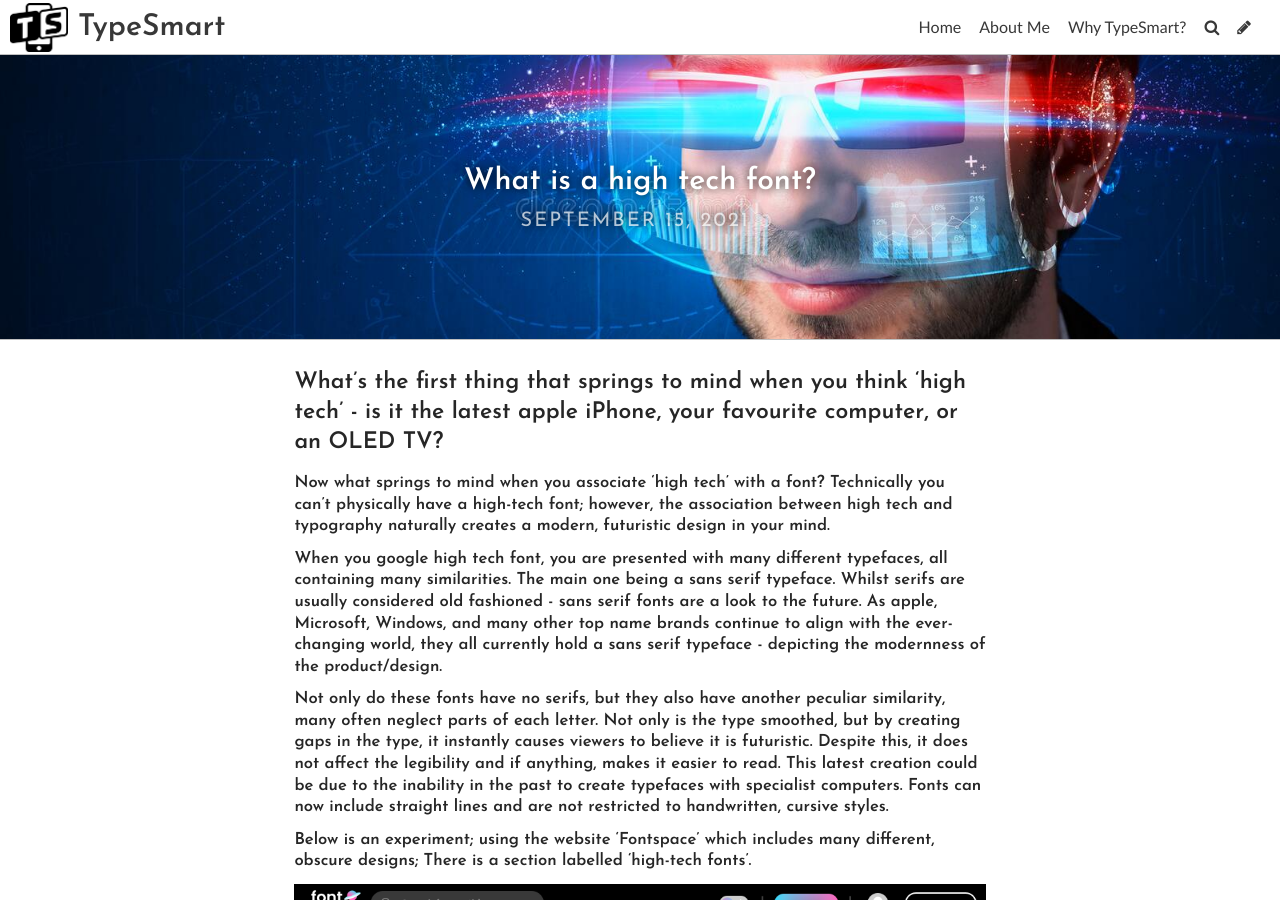
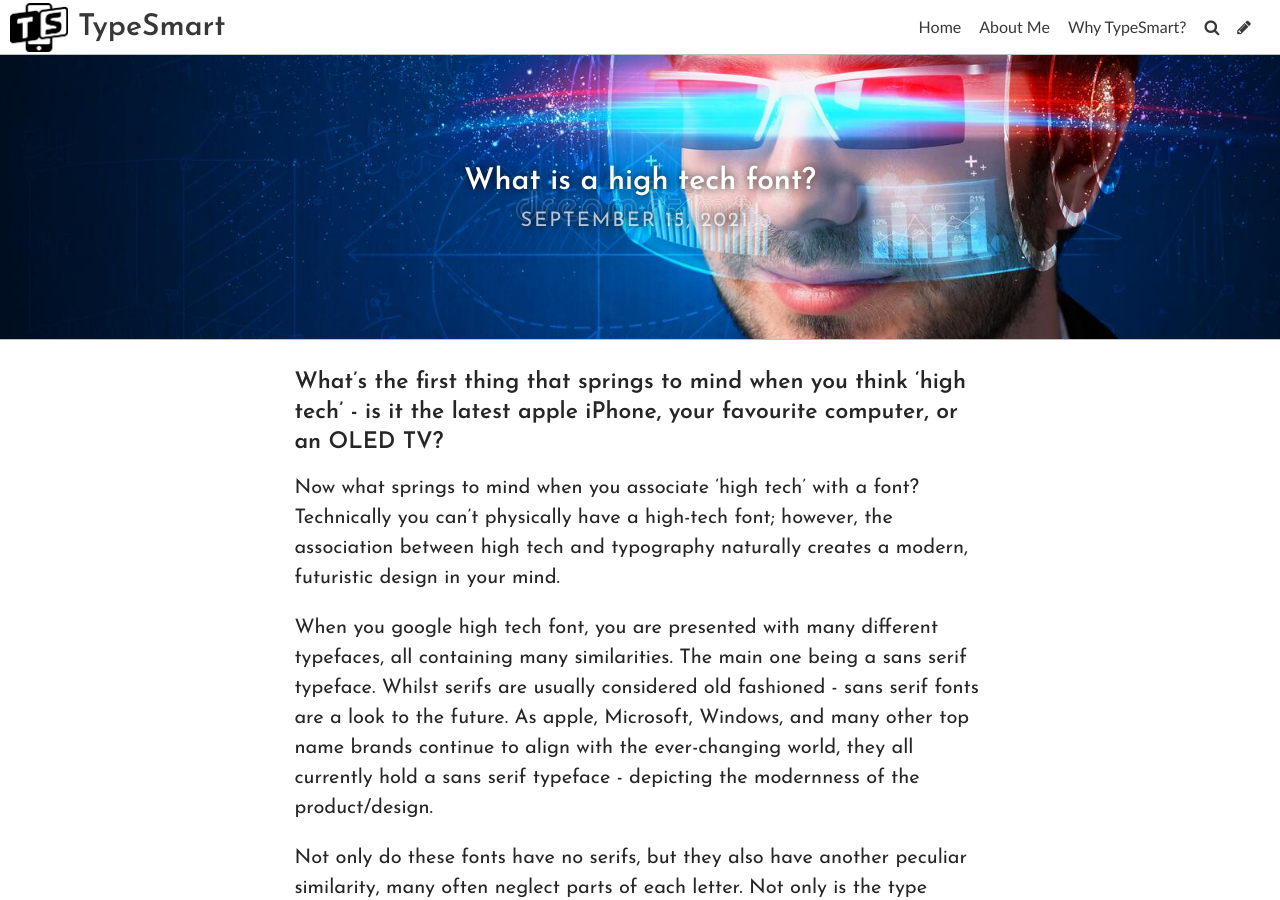
Before and after one commit to nicoleanncarter/typo-design-template, a Jekyll site: the page built from _posts/2021-11-20-what-is-a-high-tech-font.md, in a window 1280 px wide and 900 px high. Built offline with Jekyll 4.4.1, drawn with Linux system fonts in a browser that asks for light colours; some web fonts are replaced.

Commit message:
Update Post “2021-11-20-what-is-a-high-tech-font”

```diff
--- a/_posts/2021-11-20-what-is-a-high-tech-font.md
+++ b/_posts/2021-11-20-what-is-a-high-tech-font.md
@@ -8,16 +8,16 @@ comments: false
 ---
 #### **What’s the first thing that springs to mind when you think ‘high tech’ - is it the latest apple iPhone, your favourite computer, or an OLED TV?**
 
-##### Now what springs to mind when you associate ‘high tech’ with a font? Technically you can’t physically have a high-tech font; however, the association between high tech and typography naturally creates a modern, futuristic design in your mind.
+Now what springs to mind when you associate ‘high tech’ with a font? Technically you can’t physically have a high-tech font; however, the association between high tech and typography naturally creates a modern, futuristic design in your mind.
 
-##### When you google high tech font, you are presented with many different typefaces, all containing many similarities. The main one being a sans serif typeface. Whilst serifs are usually considered old fashioned - sans serif fonts are a look to the future. As apple, Microsoft, Windows, and many other top name brands continue to align with the ever-changing world, they all currently hold a sans serif typeface - depicting the modernness of the product/design.
+When you google high tech font, you are presented with many different typefaces, all containing many similarities. The main one being a sans serif typeface. Whilst serifs are usually considered old fashioned - sans serif fonts are a look to the future. As apple, Microsoft, Windows, and many other top name brands continue to align with the ever-changing world, they all currently hold a sans serif typeface - depicting the modernness of the product/design.
 
-##### Not only do these fonts have no serifs, but they also have another peculiar similarity, many often neglect parts of each letter. Not only is the type smoothed, but by creating gaps in the type, it instantly causes viewers to believe it is futuristic. Despite this, it does not affect the legibility and if anything, makes it easier to read. This latest creation could be due to the inability in the past to create typefaces with specialist computers. Fonts can now include straight lines and are not restricted to handwritten, cursive styles.
+Not only do these fonts have no serifs, but they also have another peculiar similarity, many often neglect parts of each letter. Not only is the type smoothed, but by creating gaps in the type, it instantly causes viewers to believe it is futuristic. Despite this, it does not affect the legibility and if anything, makes it easier to read. This latest creation could be due to the inability in the past to create typefaces with specialist computers. Fonts can now include straight lines and are not restricted to handwritten, cursive styles.
 
-##### Below is an experiment; using the website ‘Fontspace’ which includes many different, obscure designs; There is a section labelled ‘high-tech fonts’.
+Below is an experiment; using the website ‘Fontspace’ which includes many different, obscure designs; There is a section labelled ‘high-tech fonts’.
 
 ![](../uploads/screenshot-2021-12-16-at-10.51.27.png)
 
-##### Choosing a singular word, here is how a selection of these futuristic types compare.
+Choosing a singular word, here is how a selection of these futuristic types compare.
 
 ![](../uploads/screenshot-2021-12-16-at-10.56.17.png)
```
